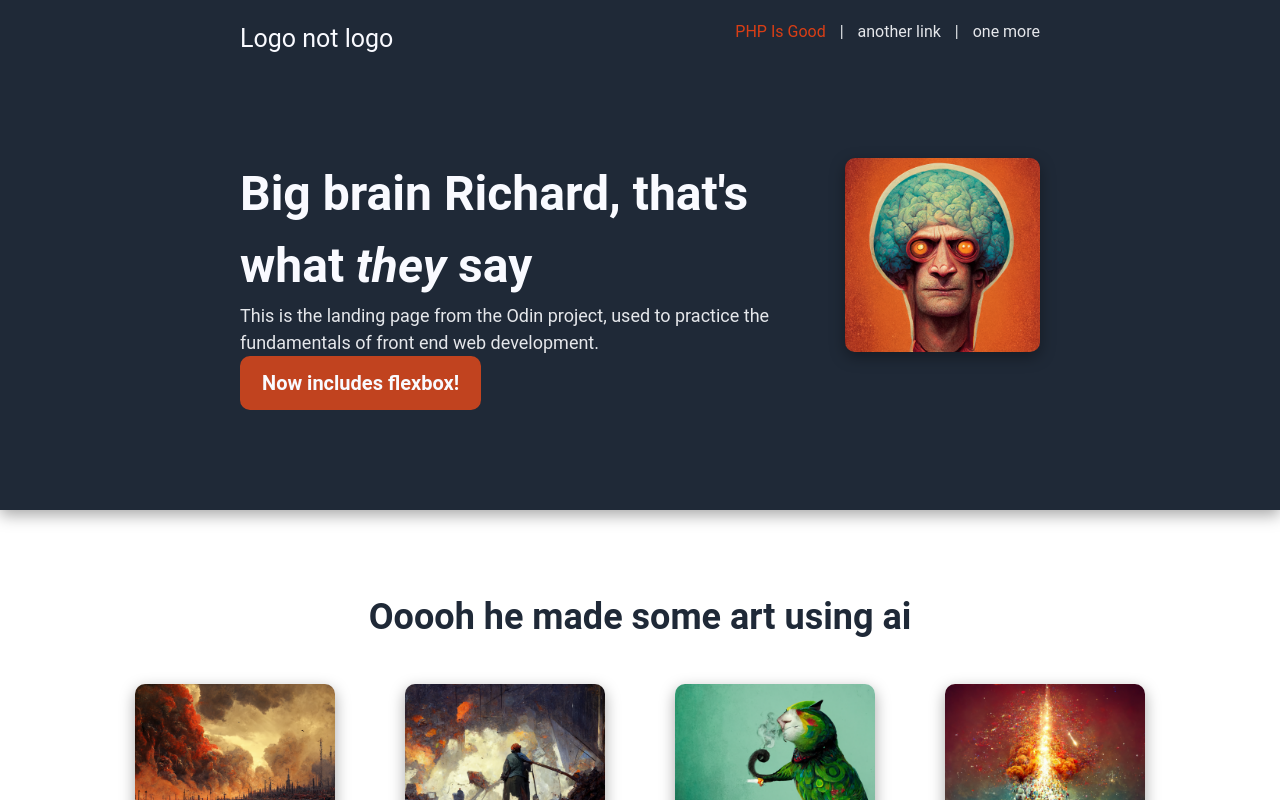
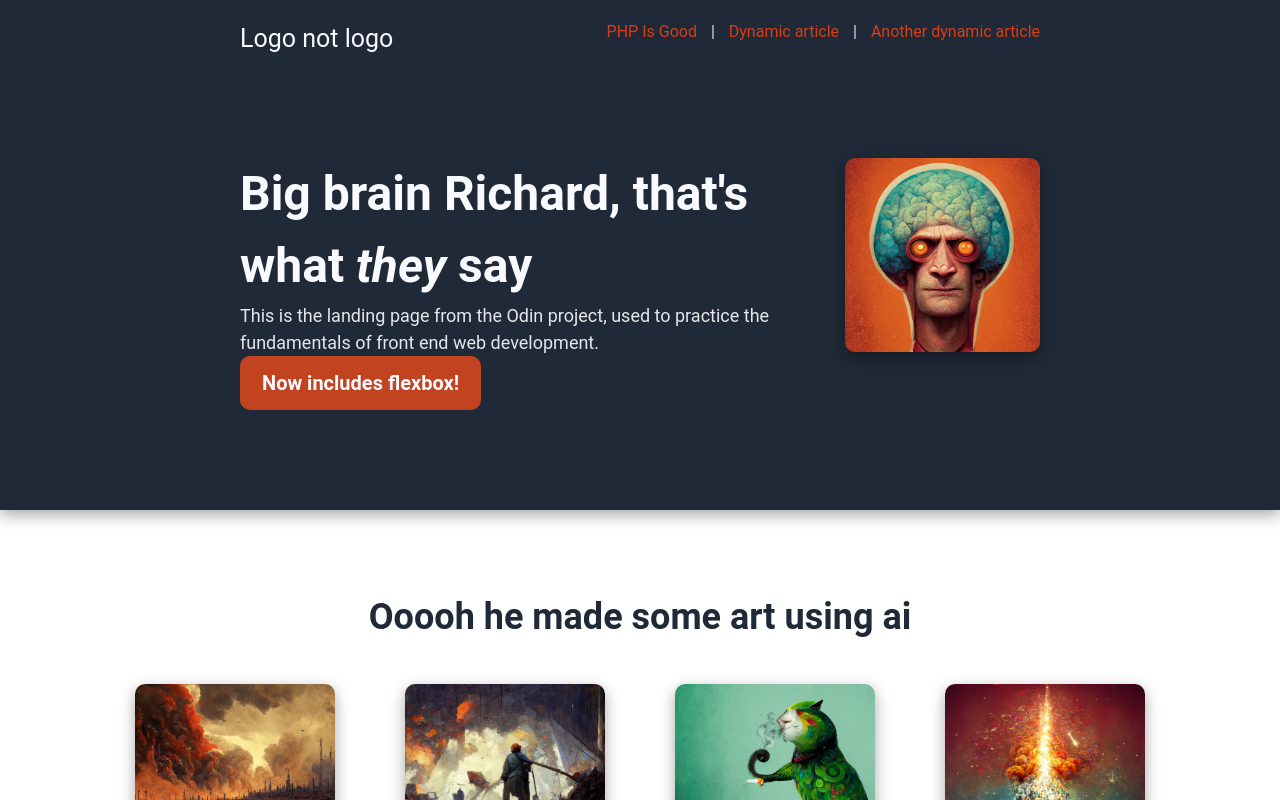
Before and after one commit to richardfwashington/personal-home-page-nextjs, a Next.js app: page / in a window 1280 px wide. Shown: the top 800 px of the page. Built offline with nearby package versions, Linux system fonts and the light colour scheme.

Commit message:
:sparkles:  Add links to two test dynamic articles

```diff
--- a/src/app/articles/[cats]/page.tsx
+++ b/src/app/articles/[cats]/page.tsx
@@ -10,8 +10,14 @@ export default async function Office({ params }: { params: { cats: number } }) {
 
     return (
         <>
-            <h1>Welcome to TaxAssist</h1>
-            <p>This is for the {title}</p>
-            <p>{body}</p>
+            <div className='grid grid-cols-4'>
+                <div></div>
+                <article className='col-span-2'>
+
+                    <h2 className='pt-5'>
+                        This is for the {title}</h2>
+                    <p className='pb-5'>{body}</p>
+                </article>
+            </div>
         </>);
 }
--- a/src/app/layout.tsx
+++ b/src/app/layout.tsx
@@ -22,8 +22,8 @@ export default function RootLayout({
           <div className="right">
             <ul>
               <li><Link href="/articles/php-is-good-now-actually">PHP Is Good</Link></li>
-              <li>another link</li>
-              <li>one more</li>
+              <li><Link href="/articles/1">Dynamic article</Link></li>
+              <li><Link href="/articles/2">Another dynamic article</Link></li>
             </ul>
           </div>
         </div>
```
